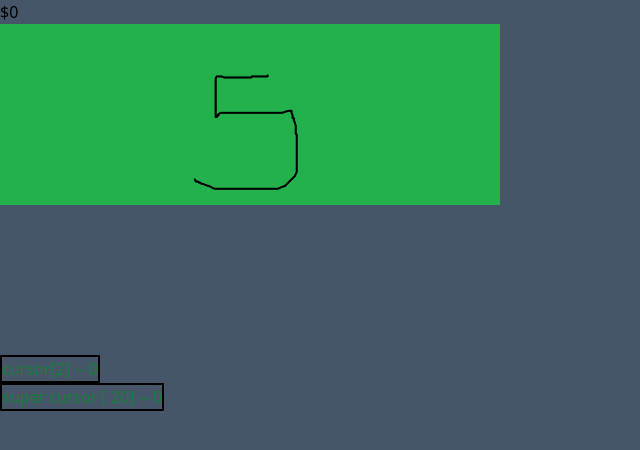
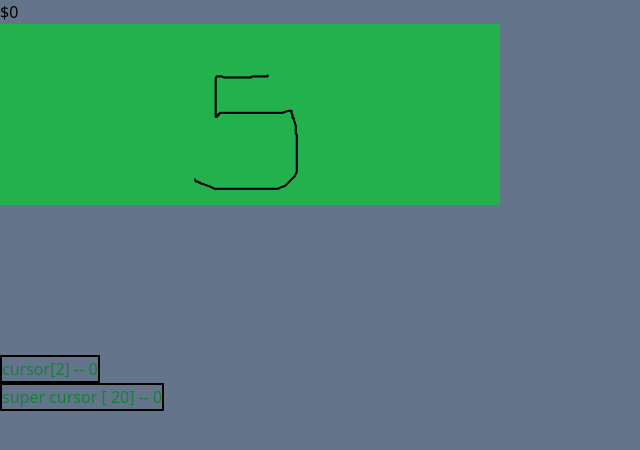
Before and after one commit to randomusert/Moneyclick, a website: page src/index.html in a window 1280 px wide. Shown: the top 450 px of the page, without its empty margins (0-640 px from the left). Drawn offline with Linux system fonts and the light colour scheme.

Commit message:
add lighter background

```diff
--- a/src/index.html
+++ b/src/index.html
@@ -9,7 +9,7 @@
     <link href="./output.css" rel="stylesheet">
 </head>
 <body>
-    <div class="bg-slate-600 h-dvh">
+    <div class="bg-slate-500 h-dvh">
     <!--clickable-->
         <p>$<span id="score">0</span></p>
         <button onclick="getmoney()"><img src="Assets/5-dollar.png" width="500px" height="900px"/></button>
```
Also changed, not shown: src/about/index.html (+1 -1 lines), src/output.css.
